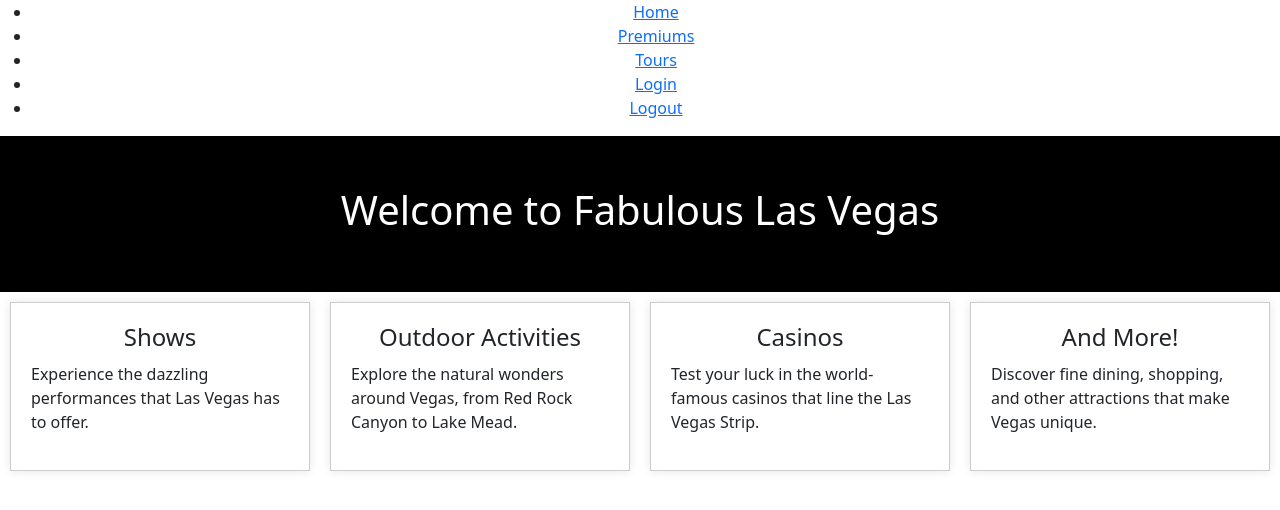
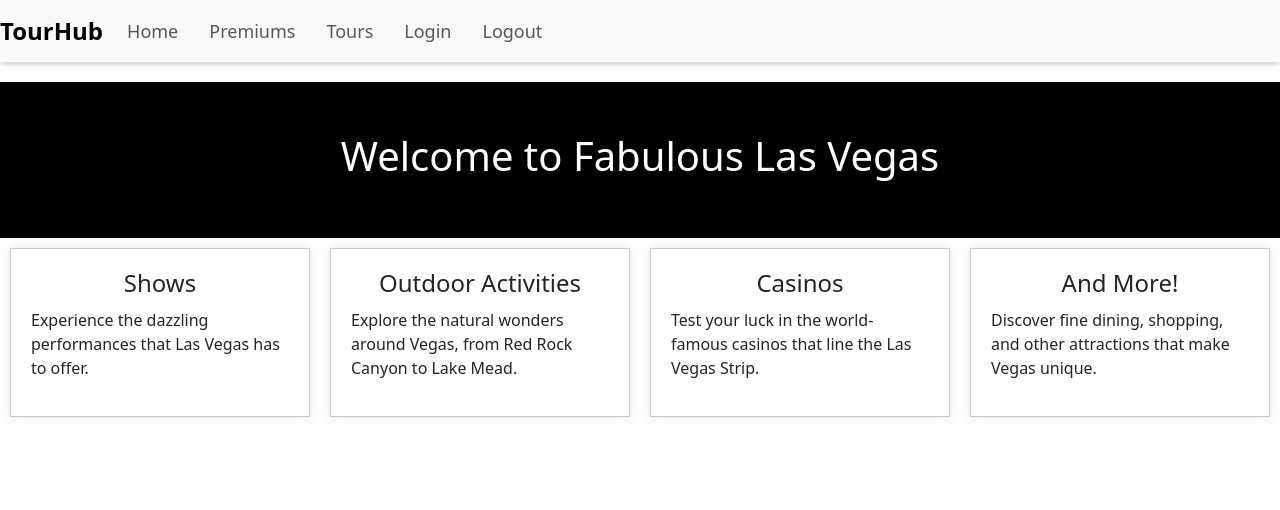
Before and after one commit to Christian1Ramirez/milestone3, a React (Create React App) app: page / in a window 1280 px wide. Shown: the top 510 px of the page. Built offline with nearby package versions, Linux system fonts and the light colour scheme.

Commit message:
added css to navbar and collapse functionality while on smaller window

```diff
--- a/package.json
+++ b/package.json
@@ -13,6 +13,7 @@
     "express": "^4.18.2",
     "pg": "^8.11.3",
     "pg-hstore": "^2.3.4",
+    "popper.js": "^1.16.1",
     "react": "^18.2.0",
     "react-dom": "^18.2.0",
     "react-router-dom": "^6.15.0",
--- a/src/components/Navbar.jsx
+++ b/src/components/Navbar.jsx
@@ -1,27 +1,37 @@
+import React from 'react';
 import { Link } from "react-router-dom";
+import 'bootstrap/dist/css/bootstrap.min.css';
+import 'bootstrap/dist/js/bootstrap.bundle.min';
+import './navbar.css';
 
 function Navbar() {
   return (
     <div className="Navbar">
-    <header>
-     <ul>
-      <li>
-       <Link to="/">Home</Link>
+      <nav className="navbar navbar-expand-lg navbar-light bg-light">
+        <a className="navbar-brand" href="/">TourHub</a>
+        <button className="navbar-toggler" type="button" data-bs-toggle="collapse" data-bs-target="#navbarNav" aria-controls="navbarNav" aria-expanded="false" aria-label="Toggle navigation">
+          <span className="navbar-toggler-icon"></span>
+        </button>
+        <div className="collapse navbar-collapse" id="navbarNav">
+          <ul className="navbar-nav">
+            <li className="nav-item active">
+              <Link className="nav-link" to="/">Home</Link>
             </li>
-      <li>
-       <Link to="/premiums">Premiums</Link>
+            <li className="nav-item">
+              <Link className="nav-link" to="/premiums">Premiums</Link>
             </li>
-      <li>
-       <Link to="/tours">Tours</Link>
+            <li className="nav-item">
+              <Link className="nav-link" to="/tours">Tours</Link>
             </li>
-      <li>
-       <Link to="/login">Login</Link>
+            <li className="nav-item">
+              <Link className="nav-link" to="/login">Login</Link>
             </li>
-      <li>
-       <Link to="/logout">Logout</Link>
+            <li className="nav-item">
+              <Link className="nav-link" to="/logout">Logout</Link>
             </li>
           </ul>
-    </header>
+        </div>
+      </nav>
     </div>
   );
 }
--- a/src/components/navbar.css
+++ b/src/components/navbar.css
@@ -0,0 +1,20 @@
+.navbar {
+    margin-bottom: 20px;
+    box-shadow: 0px 2px 5px #ccc;
+}
+
+.navbar-nav .nav-link {
+    margin-right: 15px;
+    font-size: 18px;
+}
+
+.navbar-brand {
+    font-size: 24px;
+    font-weight: 600;
+}
+
+@media (max-width: 768px) {
+    .navbar-nav .nav-link {
+        font-size: 16px;
+    }
+}
```
Also changed, not shown: 1 other file (tests, documents, lock files or other folders). Lines whose indentation alone changed are shown as unchanged.
